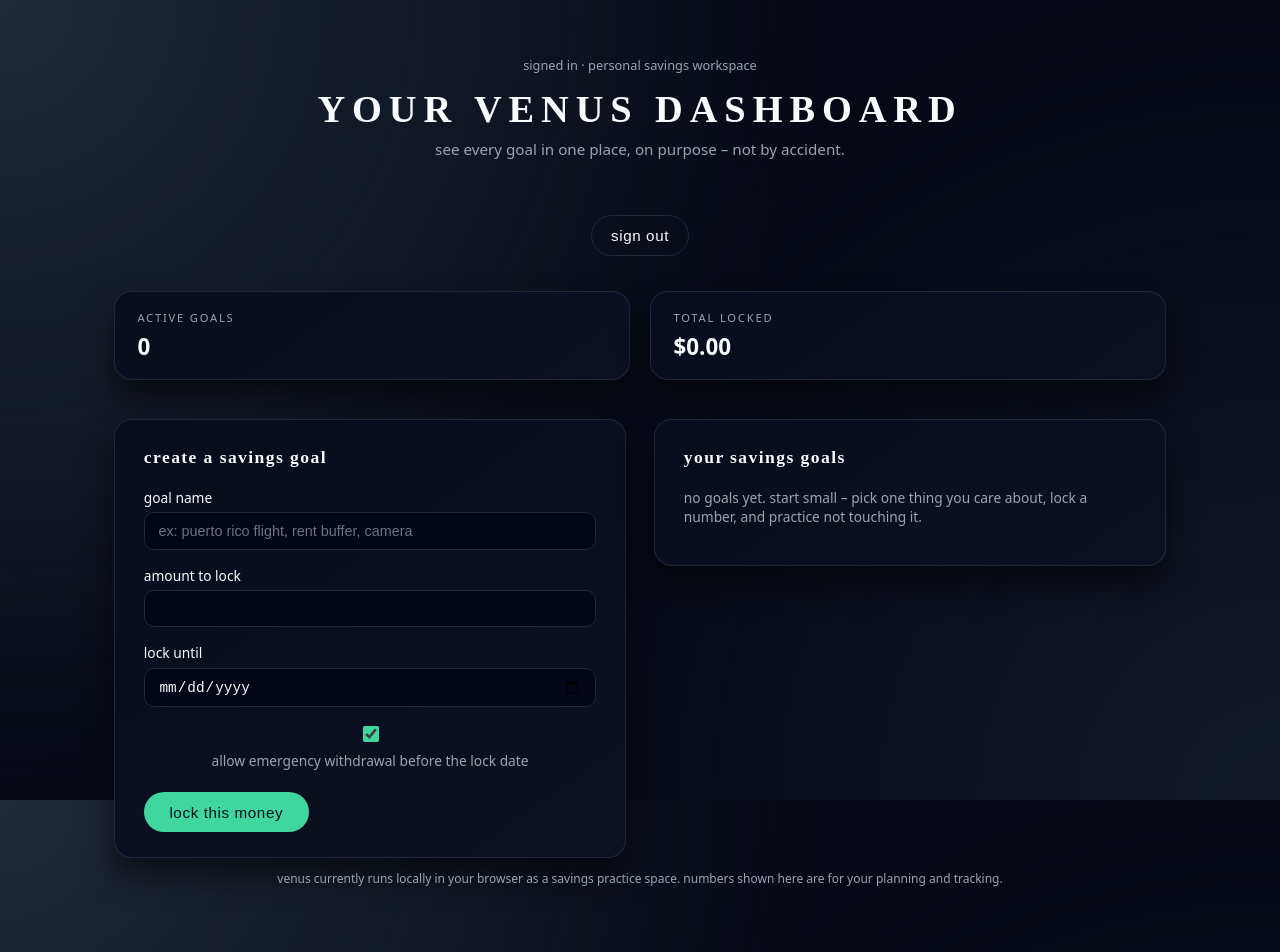
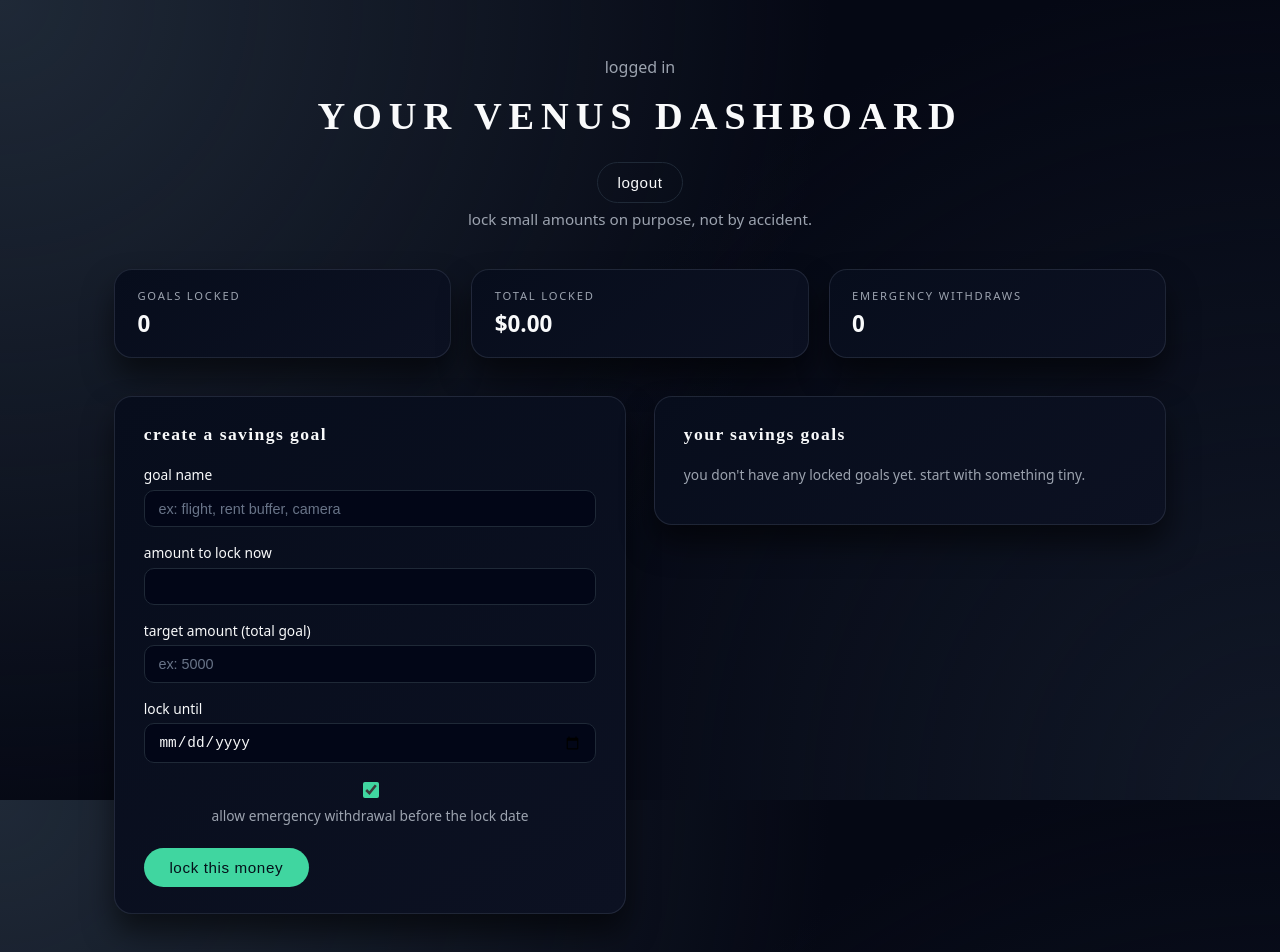
Before and after one commit to JadaNaomibk/venusnew, a React (Vite) app in the folder client/: page /dashboard in a window 1280 px wide. Shown: the top 952 px of the page. Built offline with nearby package versions, Linux system fonts and the light colour scheme.

Commit message:
Add Venus savings dashboard progress + styling updates

```diff
--- a/client/src/pages/DashboardPage.jsx
+++ b/client/src/pages/DashboardPage.jsx
@@ -1,26 +1,40 @@
 // src/pages/DashboardPage.jsx
-// main logged-in dashboard for Venus lockable savings.
-// data is stored locally in the browser to simulate real goals.
+// dashboard page for Venus.
+// this version still uses ONLY FRONTEND STATE (localStorage)
+// for savings goals – no real money, no real bank connections.
 
 import { useState, useEffect } from "react";
+// you can wire this in later if you want to use it
+// import { CheckUploadBox } from "../components/CheckUploadBox.jsx";
 
 function DashboardPage() {
-  // 1. form state
-  const [label, setLabel] = useState("");
-  const [amount, setAmount] = useState("");
-  const [lockUntil, setLockUntil] = useState("");
+  // -----------------------------
+  // 1. state for the savings form
+  // -----------------------------
+  const [label, setLabel] = useState("");          // goal name (ex: "Puerto Rico trip")
+  const [amount, setAmount] = useState("");        // how much to lock right now
+  const [targetAmount, setTargetAmount] = useState(""); // total goal (ex: 5000)
+  const [lockUntil, setLockUntil] = useState("");  // date string like "2025-12-31"
   const [emergencyAllowed, setEmergencyAllowed] = useState(true);
 
-  // 2. goals + ui feedback
-  const [goals, setGoals] = useState([]);
-  const [message, setMessage] = useState("");
+  // -----------------------------
+  // 2. state for the goals list
+  // -----------------------------
+  const [goals, setGoals] = useState([]);          // array of goal objects
+  const [message, setMessage] = useState("");      // success / warning text for the user
 
-  // 3. load any stored goals from localStorage
+  // how many emergency withdraws the user has done (across all goals)
+  const [withdrawEvents, setWithdrawEvents] = useState(0);
+
+  // -------------------------------------------
+  // 3. load any saved goals + withdraw count
+  //    from localStorage on first render
+  // -------------------------------------------
   useEffect(() => {
     try {
-      const stored = localStorage.getItem("venusGoals");
-      if (stored) {
-        const parsed = JSON.parse(stored);
+      const storedGoals = localStorage.getItem("venusGoals");
+      if (storedGoals) {
+        const parsed = JSON.parse(storedGoals);
         if (Array.isArray(parsed)) {
           setGoals(parsed);
         }
@@ -28,9 +42,23 @@ function DashboardPage() {
     } catch (err) {
       console.error("error reading venusGoals from localStorage:", err);
     }
+
+    try {
+      const storedCount = localStorage.getItem("venusWithdrawEvents");
+      if (storedCount != null) {
+        const parsedCount = Number(storedCount);
+        if (!Number.isNaN(parsedCount)) {
+          setWithdrawEvents(parsedCount);
+        }
+      }
+    } catch (err) {
+      console.error("error reading withdrawEvents from localStorage:", err);
+    }
   }, []);
 
-  // 4. persist goals whenever they change
+  // ----------------------------------------------------
+  // 4. whenever "goals" changes, save them to storage
+  // ----------------------------------------------------
   useEffect(() => {
     try {
       localStorage.setItem("venusGoals", JSON.stringify(goals));
@@ -39,27 +67,52 @@ function DashboardPage() {
     }
   }, [goals]);
 
-  function createGoalObject({ label, amount, lockUntil, emergencyAllowed }) {
+  // ----------------------------------------------------
+  // 5. whenever withdrawEvents changes, save that too
+  // ----------------------------------------------------
+  useEffect(() => {
+    try {
+      localStorage.setItem("venusWithdrawEvents", String(withdrawEvents));
+    } catch (err) {
+      console.error("error saving withdrawEvents to localStorage:", err);
+    }
+  }, [withdrawEvents]);
+
+  // ------------------------------------------------
+  // helper: build one goal object in a consistent way
+  // ------------------------------------------------
+  function createGoalObject({ label, amount, targetAmount, lockUntil, emergencyAllowed }) {
     const now = new Date();
+
+    const numericAmount = Number(amount);
+    // if no explicit target is given, treat the current amount as the target
+    const numericTarget = targetAmount
+      ? Number(targetAmount)
+      : numericAmount;
 
     return {
       id: String(now.getTime()) + "-" + Math.random().toString(16).slice(2),
       label: String(label).trim(),
-      amount: Number(amount),
-      lockUntil,
+      amount: numericAmount,          // how much is currently locked
+      targetAmount: numericTarget,    // full goal amount ("I want to reach 5000")
+      lockUntil,                      // date string from the input
       createdAt: now.toISOString(),
-      status: "locked", // "locked" or "withdrawn"
+      status: "locked",               // "locked" or "withdrawn"
       emergencyAllowed: !!emergencyAllowed,
-      emergencyUsed: false,
+      emergencyUsed: false,           // becomes true if this goal was withdrawn
     };
   }
 
+  // ------------------------------------------------
+  // submit handler for the "create goal" form
+  // ------------------------------------------------
   function handleCreateGoal(event) {
     event.preventDefault();
     setMessage("");
 
+    // simple validation
     if (!label || !amount || !lockUntil) {
-      setMessage("please complete all fields before locking a goal.");
+      setMessage("please fill out all the fields first.");
       return;
     }
 
@@ -69,31 +122,64 @@ function DashboardPage() {
       return;
     }
 
+    let numericTarget = numericAmount;
+    if (targetAmount) {
+      numericTarget = Number(targetAmount);
+      if (Number.isNaN(numericTarget) || numericTarget <= 0) {
+        setMessage("target amount must be a positive number.");
+        return;
+      }
+    }
+
     const newGoal = createGoalObject({
       label,
       amount: numericAmount,
+      targetAmount: numericTarget,
       lockUntil,
       emergencyAllowed,
     });
 
+    // prepend new goal
     setGoals((prev) => [newGoal, ...prev]);
 
+    // clear the form
     setLabel("");
     setAmount("");
+    setTargetAmount("");
     setLockUntil("");
     setEmergencyAllowed(true);
 
     setMessage("new savings goal locked.");
   }
 
+  // ------------------------------------------------
+  // click handler for "emergency withdraw" button
+  // global limit: if you use emergency withdraw too many times,
+  // you start getting blocked + warned (penalty vibe).
+  // ------------------------------------------------
   function handleEmergencyWithdraw(goalId) {
     setMessage("");
 
-    setGoals((prev) =>
-      prev.map((goal) => {
+    // hard limit: after 3 emergency withdraws, we block more
+    if (withdrawEvents >= 3) {
+      setMessage(
+        "you've reached the emergency withdraw limit. in a real app, more early unlocks would trigger penalty fees."
+      );
+      return;
+    }
+
+    let didWithdraw = false;
+
+    setGoals((prevGoals) =>
+      prevGoals.map((goal) => {
         if (goal.id !== goalId) return goal;
 
-        if (goal.status === "withdrawn") return goal;
+        // already withdrawn? don't double-count
+        if (goal.status === "withdrawn") {
+          return goal;
+        }
+
+        didWithdraw = true;
 
         return {
           ...goal,
@@ -103,22 +189,30 @@ function DashboardPage() {
       })
     );
 
-    setMessage("goal marked as withdrawn.");
+    // only update the counter if we actually changed a goal
+    if (didWithdraw) {
+      setWithdrawEvents((prevCount) => {
+        const newCount = prevCount + 1;
+
+        if (newCount > 2) {
+          setMessage(
+            "warning: you've used emergency withdraw multiple times. in a real app, future unlocks would incur a penalty percentage."
+          );
+        } else {
+          setMessage("goal withdrawn from lock.");
+        }
+
+        return newCount;
+      });
+    }
   }
 
-  // tiny helper: how many days remain until lock date
-  function getDaysRemaining(lockUntil) {
-    if (!lockUntil) return null;
-    const today = new Date();
-    const lockDate = new Date(lockUntil + "T00:00:00");
-    const diffMs = lockDate - today;
-    const diffDays = Math.ceil(diffMs / (1000 * 60 * 60 * 24));
-    return diffDays;
-  }
-
+  // ------------------------------------------------
+  // helper: compute total locked amount (only locked goals)
+  // ------------------------------------------------
   const totalLocked = goals
     .filter((goal) => goal.status === "locked")
-    .reduce((sum, goal) => sum + goal.amount, 0);
+    .reduce((sum, goal) => sum + (Number(goal.amount) || 0), 0);
 
   return (
     <main className="dashboard">
@@ -128,20 +222,19 @@ function DashboardPage() {
             textAlign: "center",
             marginTop: "0.5rem",
             color: "var(--text-muted)",
-            fontSize: "0.8rem",
           }}
         >
-          signed in · personal savings workspace
+          logged in
         </p>
 
         <h1>your venus dashboard</h1>
-        <p className="dashboard-subtitle">
-          see every goal in one place, on purpose – not by accident.
-        </p>
 
         <button
           onClick={() => {
+            // clear local demo data on logout
             localStorage.removeItem("venusGoals");
+            localStorage.removeItem("venusWithdrawEvents");
+
             fetch("http://localhost:5001/api/auth/logout", {
               method: "POST",
               credentials: "include",
@@ -152,24 +245,39 @@ function DashboardPage() {
           className="secondary-button"
           style={{ marginTop: "1rem" }}
         >
-          sign out
+          logout
         </button>
+
+        <p className="dashboard-subtitle">
+          lock small amounts on purpose, not by accident.
+        </p>
       </header>
 
-      {/* summary row */}
+      {/* summary cards at the top */}
       <section className="summary-bar">
         <div className="summary-item">
-          <span className="summary-label">active goals</span>
+          <span className="summary-label">goals locked</span>
           <span className="summary-value">{goals.length}</span>
         </div>
         <div className="summary-item">
           <span className="summary-label">total locked</span>
           <span className="summary-value">${totalLocked.toFixed(2)}</span>
         </div>
+        <div className="summary-item">
+          <span className="summary-label">emergency withdraws</span>
+          <span className="summary-value">{withdrawEvents}</span>
+        </div>
       </section>
 
+      {withdrawEvents >= 2 && (
+        <p className="dashboard-warning">
+          you&apos;ve used emergency withdraw more than once. in a real app,
+          future early unlocks would be limited or charged a fee to protect your savings.
+        </p>
+      )}
+
       <section className="dashboard-grid">
-        {/* left: create goal */}
+        {/* form column */}
         <section className="dashboard-section">
           <h2>create a savings goal</h2>
 
@@ -180,13 +288,13 @@ function DashboardPage() {
                 type="text"
                 value={label}
                 onChange={(e) => setLabel(e.target.value)}
-                placeholder="ex: puerto rico flight, rent buffer, camera"
+                placeholder="ex: flight, rent buffer, camera"
                 required
               />
             </label>
 
             <label>
-              amount to lock
+              amount to lock now
               <input
                 type="number"
                 value={amount}
@@ -194,6 +302,18 @@ function DashboardPage() {
                 min="1"
                 step="0.01"
                 required
+              />
+            </label>
+
+            <label>
+              target amount (total goal)
+              <input
+                type="number"
+                value={targetAmount}
+                onChange={(e) => setTargetAmount(e.target.value)}
+                min="1"
+                step="0.01"
+                placeholder="ex: 5000"
               />
             </label>
 
@@ -220,40 +340,53 @@ function DashboardPage() {
           </form>
         </section>
 
-        {/* right: goals list */}
+        {/* goals list column */}
         <section className="dashboard-section">
           <h2>your savings goals</h2>
 
           {goals.length === 0 && (
             <p className="empty-state">
-              no goals yet. start small – pick one thing you care about, lock a
-              number, and practice not touching it.
+              you don&apos;t have any locked goals yet. start with something tiny.
             </p>
           )}
 
           <ul className="goals-list">
             {goals.map((goal) => {
-              const daysRemaining = getDaysRemaining(goal.lockUntil);
+              const target = Number(goal.targetAmount) || Number(goal.amount) || 0;
+              const current = Number(goal.amount) || 0;
+              const progress =
+                target > 0
+                  ? Math.min(100, Math.round((current / target) * 100))
+                  : 0;
 
               return (
                 <li key={goal.id} className="goal-card">
                   <div className="goal-card-main">
                     <h3>{goal.label}</h3>
-                    <p className="goal-amount">
-                      ${goal.amount.toFixed(2)}
-                    </p>
-                    <p className="goal-meta">
-                      lock until: {goal.lockUntil}
-                      {Number.isFinite(daysRemaining) && (
-                        <>
-                          {" "}
-                          ·{" "}
-                          {daysRemaining > 0
-                            ? `${daysRemaining} day${daysRemaining === 1 ? "" : "s"} remaining`
-                            : "lock date reached"}
-                        </>
+                    <p className="goal-amount">${current.toFixed(2)} locked</p>
+                    {target > 0 && (
+                      <p className="goal-meta">
+                        goal: ${target.toFixed(2)} &nbsp; • &nbsp; lock until:{" "}
+                        {goal.lockUntil}
+                      </p>
+                    )}
+
+                    {/* progress bar + text like "$25 out of $5000 saved (0.5%)" */}
+                    <div className="goal-progress">
+                      <div className="goal-progress-bar">
+                        <div
+                          className="goal-progress-fill"
+                          style={{ width: `${progress}%` }}
+                        />
+                      </div>
+
+                      {target > 0 && (
+                        <p className="goal-progress-text">
+                          ${current.toFixed(2)} out of ${target.toFixed(2)} saved (
+                          {progress}%)
+                        </p>
                       )}
-                    </p>
+                    </div>
                   </div>
 
                   <div className="goal-status-block">
@@ -268,9 +401,7 @@ function DashboardPage() {
 
                     {goal.emergencyAllowed && (
                       <span className="status-pill emergency">
-                        {goal.emergencyUsed
-                          ? "emergency used"
-                          : "emergency allowed"}
+                        {goal.emergencyUsed ? "emergency used" : "emergency allowed"}
                       </span>
                     )}
 
@@ -279,6 +410,7 @@ function DashboardPage() {
                         type="button"
                         className="secondary-button"
                         onClick={() => handleEmergencyWithdraw(goal.id)}
+                        disabled={withdrawEvents >= 3}
                       >
                         emergency withdraw
                       </button>
@@ -292,18 +424,6 @@ function DashboardPage() {
       </section>
 
       {message && <p className="dashboard-message">{message}</p>}
-
-      <p
-        style={{
-          marginTop: "0.75rem",
-          fontSize: "0.75rem",
-          color: "var(--text-muted)",
-          textAlign: "center",
-        }}
-      >
-        venus currently runs locally in your browser as a savings practice
-        space. numbers shown here are for your planning and tracking.
-      </p>
     </main>
   );
 }
```
Also changed, not shown: client/src/index.css (+34 -0 lines), 2 other files (tests, documents, lock files or other folders).
